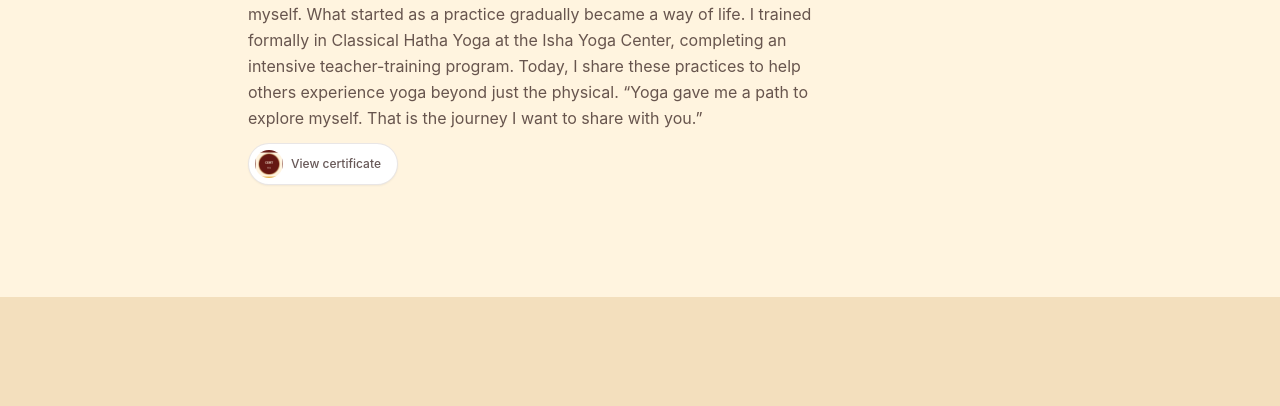
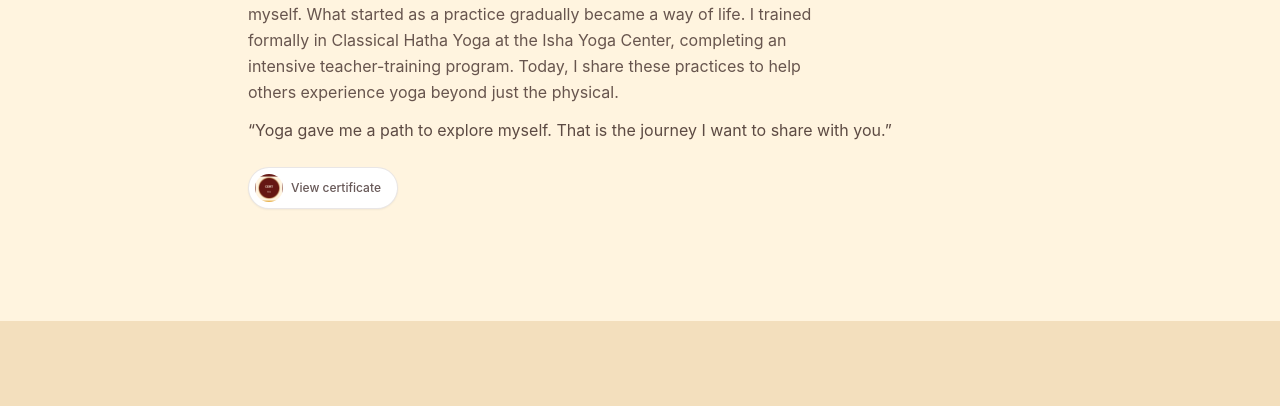
Before and after one commit to YODASAM/Samskara_Sathgamaya_0001, a plain HTML site: page SamskaraYoga_Sathgamaya/index.html in a window 1280 px wide. Shown: the part 3621-4027 px from the top of the page. Drawn offline with nearby package versions, Linux system fonts and the light colour scheme.

Commit message:
Update index.html 22

```diff
--- a/SamskaraYoga_Sathgamaya/index.html
+++ b/SamskaraYoga_Sathgamaya/index.html
@@ -270,9 +270,12 @@
         <h3 class="font-serif text-xl mb-1">Vinay Sharma</h3>
         <p class="text-dusk/60 text-sm mb-2">Sadhguru Gurukulam-trained teacher · leads the 7:30–8:30 AM morning batch</p>
         <p class="text-dusk/70 leading-relaxed max-w-xl mb-3">My journey into yoga began with a search for a deeper understanding of myself. What started as a practice gradually became a way of life.
-I trained formally in Classical Hatha Yoga at the Isha Yoga Center, completing an intensive teacher-training program. Today, I share these practices to help others experience yoga beyond just the physical.
+I trained formally in Classical Hatha Yoga at the Isha Yoga Center, completing an intensive teacher-training program. Today, I share these practices to help others experience yoga beyond just the physical.</p>
 
-“Yoga gave me a path to explore myself. That is the journey I want to share with you.”</p>
+          <p class="text-dusk/75 leading-relaxed mb-6">
+        “Yoga gave me a path to explore myself. That is the journey I want to share with you.”
+      </p>
+
         <button class="cert-trigger inline-flex items-center gap-2 bg-white border border-dusk/10 rounded-full pl-1.5 pr-4 py-1.5 shadow-sm hover:shadow-md transition-shadow" data-cert="assets/images/vinay-certificate.jpg" data-name="Vinay">
           <img src="assets/images/cert-seal.jpg" alt="" class="w-7 h-7 rounded-full object-cover">
           <span class="text-xs font-medium text-dusk/70">View certificate</span>
```
